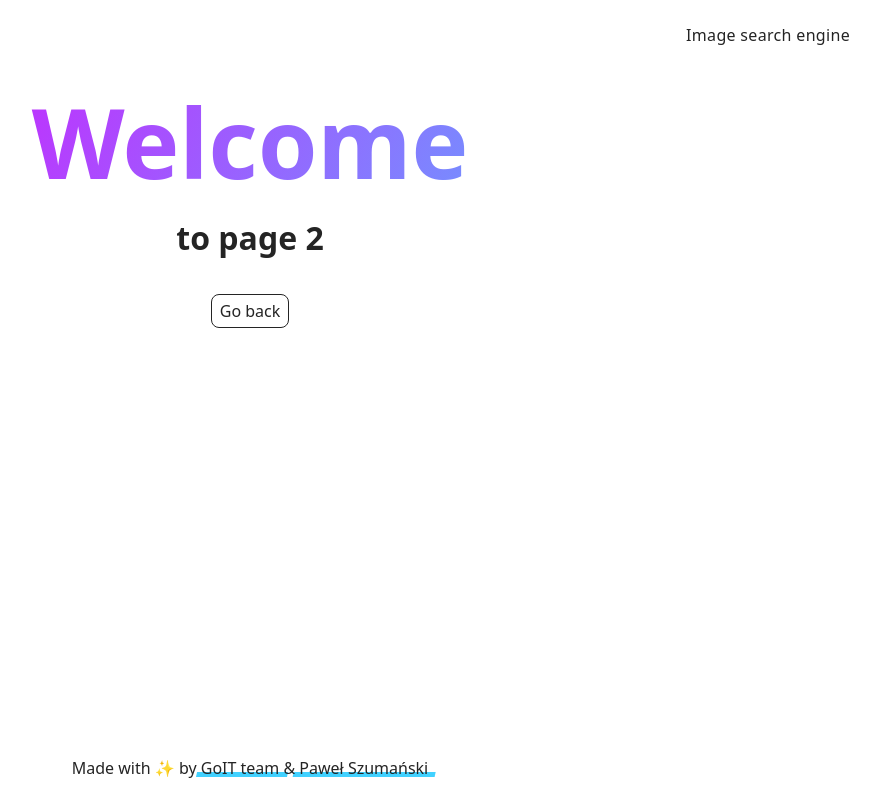
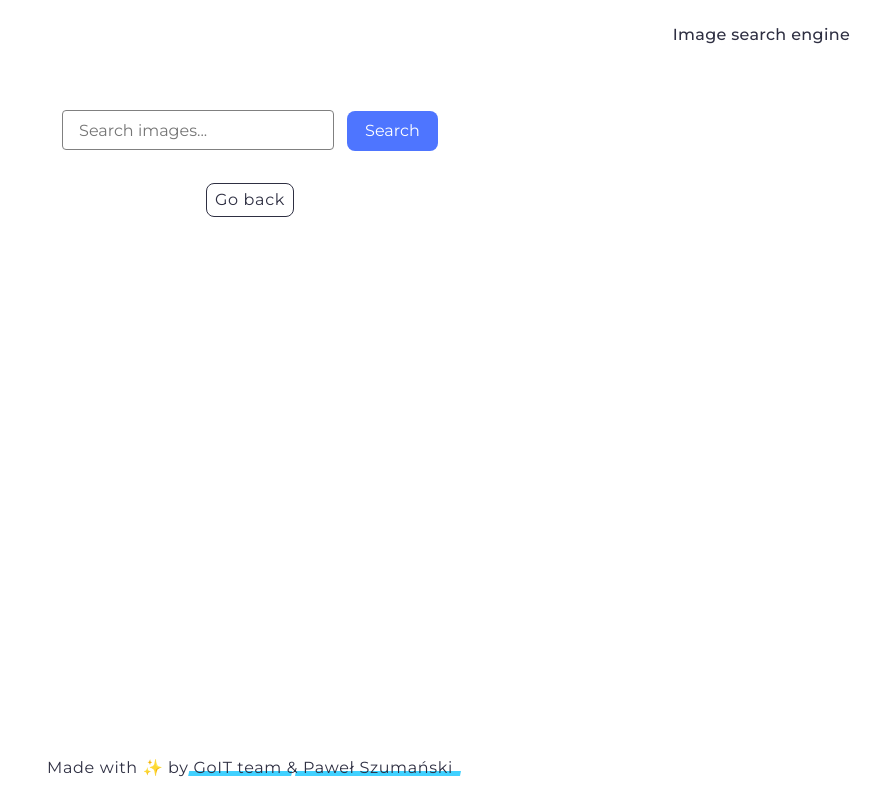
Before and after one commit to Szumapman/goit-js-hw-11, a website built with Vite: page src/image-serach.html in a window 1280 px wide. Shown: the whole page, without its empty margins (390-1270 px from the left). Built offline with nearby package versions, Linux system fonts and the light colour scheme.

Commit message:
add styles for form

```diff
--- /dev/null
+++ b/src/css/image-search.css
@@ -0,0 +1,60 @@
+@import url('https://fonts.googleapis.com/css2?family=Montserrat:ital,wght@0,100..900;1,100..900&display=swap');
+
+:root {
+    --medium-gray: #808080;
+    --light-gray: #CFCFCF;
+    --medium-light-gray: #989898;
+    --very-dark-blue: #2E2F42;
+    --medium-blue: #4E75FF;
+    --almost-white: #FAFAFA;
+    --light-medium-blue: #6C8CFF;
+    --button-color-white: #fff;
+
+}
+
+body {
+    font-family: "Montserrat", sans-serif;
+    font-weight: 400;
+    font-size: 16px;
+    line-height: 1.5;
+    letter-spacing: 0.04em;
+    color: var(--very-dark-blue);
+    box-sizing: border-box;
+}
+
+.form {
+    margin-top: 40px;
+}
+
+.form input {
+    box-sizing: border-box;
+    width: 272px;
+    height: 40px;
+    margin-right: 8px;
+    padding-inline: 16px;
+    font: inherit;
+    border: 1px solid var(--medium-gray);
+    border-radius: 4px;
+}
+
+.form input:hover {
+    border-color: black;
+}
+
+.form input:focus,
+.form input:active {
+    border: 1px solid var(--medium-blue);
+    outline: none;
+}
+
+.form button {
+    width: 91px;
+    height: 40px;
+    border: none;
+    border-radius: 8px;
+    background: var(--medium-blue);
+    color: var(--button-color-white);
+    font: inherit;
+    padding: 8px 16px;
+    gap: 10px;
+}
--- a/src/image-serach.html
+++ b/src/image-serach.html
@@ -6,6 +6,7 @@
     <meta name="viewport" content="width=device-width, initial-scale=1.0" />
     <title>Image search engine</title>
     <link rel="stylesheet" href="./css/styles.css" />
+    <link rel="stylesheet" href="./css/image-search.css" />
   </head>
   <body>
     <load
@@ -16,9 +17,18 @@
 
     <main>
       <div class="container">
-        <h1 class="main-title">
-          <span class="main-title-gradient">Welcome</span> to page 2
-        </h1>
+        <h1 class="hidden">Image search engine</h1>
+
+        <form class="form">
+          <input
+            type="text"
+            name="search-images"
+            placeholder="Search images..."
+            required
+          />
+          <button type="submit">Search</button>
+        </form>
+
         <load src="./partials/back-link.html" />
       </div>
     </main>
```
